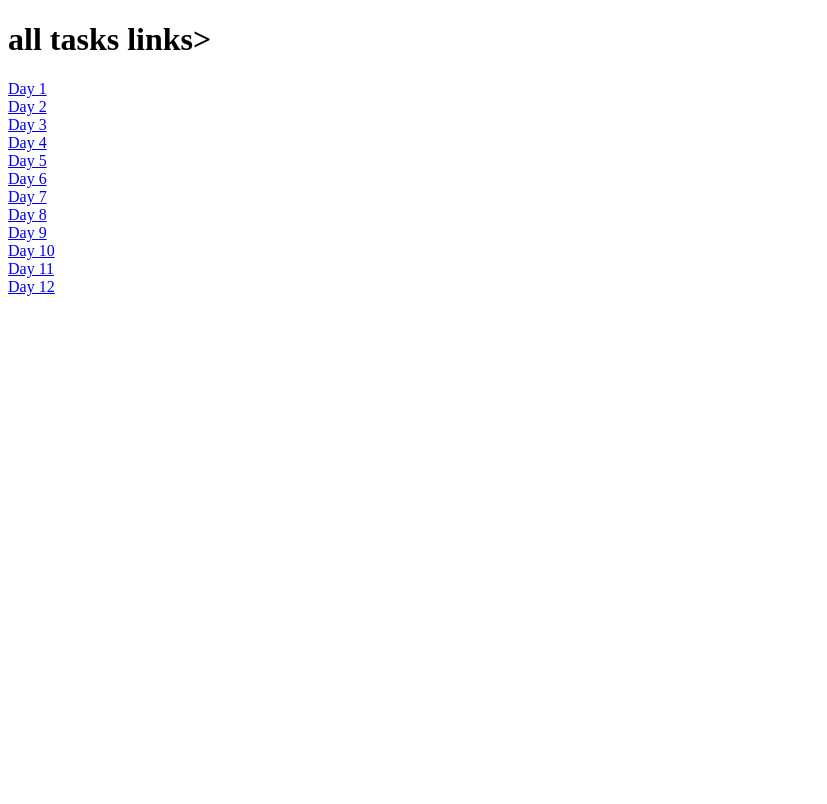
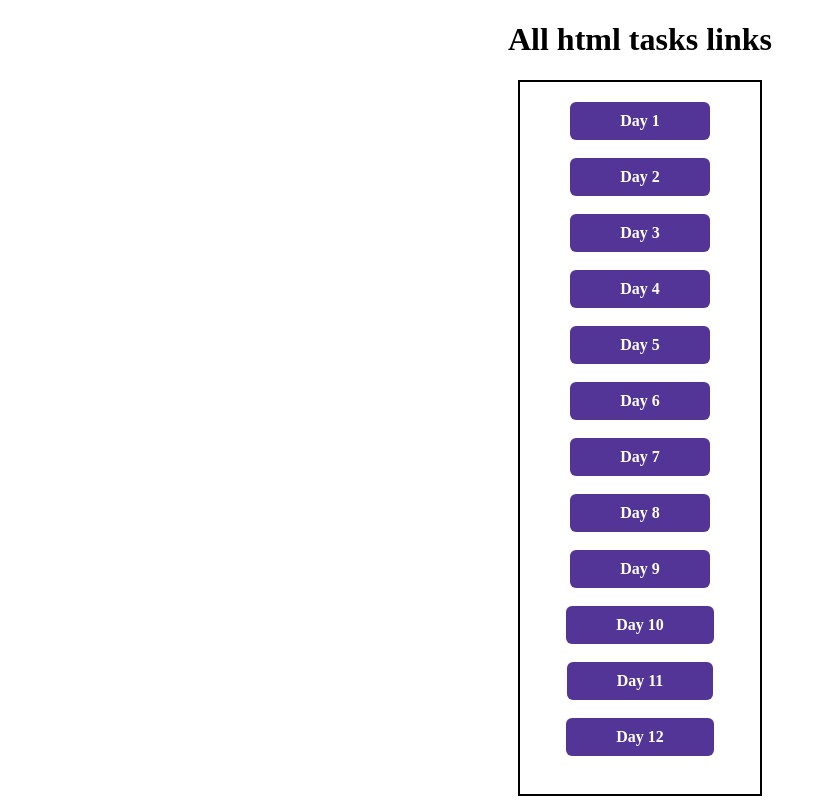
Before and after one commit to deekshitha199/html_tasks, a plain HTML site: page index.html in a window 1280 px wide. Shown: the whole page, without its empty margins (0-827 px from the left). Drawn offline with Linux system fonts and the light colour scheme.

Commit message:
Update index.html

```diff
--- a/index.html
+++ b/index.html
@@ -6,18 +6,34 @@
     <title>Document</title>
 </head>
 <body>
-    <h1> all tasks links></h1>
-    <a href="day1/index.html">Day 1</a><br>
-    <a href="day2/index.html">Day 2</a><br>
-    <a href="day3/index.html">Day 3</a><br>
-    <a href="day4/index.html">Day 4</a><br>
-    <a href="day5/index.html">Day 5</a><br>
-    <a href="day6/index.html">Day 6</a><br>
-    <a href="day7/index.html">Day 7</a><br>
-    <a href="day 8/index.html">Day 8</a><br>
-    <a href="day 9/index.html">Day 9</a><br>
-    <a href="d10forms/">Day 10</a><br>
-    <a href="d11/">Day 11</a><br>
-    <a href="day12/index.html">Day 12</a><br>
+      <center>
+    <h1> All html tasks links</h1>
+    <div style="border: 2px solid black; padding: 20px; width:200px">
+    <div style="display: inline-block; background-color: #523596; color:  rgb(255, 255, 255); padding: 10px 50px; border-radius: 6px; text-align: center; text-decoration: none; font-weight:bolder;" font size="">
+    <a href="day1/index.html" style="text-decoration: none; color: white;">Day 1</a></div><br><br>
+    <div style="display: inline-block; background-color: #523596; color:  rgb(255, 255, 255); padding: 10px 50px; border-radius: 6px; text-align: center; text-decoration: none; font-weight:bolder;" font size="">
+    <a href="day2/index.html"style="text-decoration: none; color: white;">Day 2</a></div><br><br>
+    <div style="display: inline-block; background-color: #523596; color:  rgb(255, 255, 255); padding: 10px 50px; border-radius: 6px; text-align: center; text-decoration: none; font-weight:bolder;" font size="">
+    <a href="day3/index.html"style="text-decoration: none; color: white;">Day 3</a></div><br><br>
+     <div style="display: inline-block; background-color: #523596; color:  rgb(255, 255, 255); padding: 10px 50px; border-radius: 6px; text-align: center; text-decoration: none; font-weight:bolder;" font size="">
+    <a href="day4/index.html"style="text-decoration: none; color: white;">Day 4</a></div><br><br>
+     <div style="display: inline-block; background-color: #523596; color:  rgb(255, 255, 255); padding: 10px 50px; border-radius: 6px; text-align: center; text-decoration: none; font-weight:bolder;" font size="">
+    <a href="day5/index.html"style="text-decoration: none; color: white;">Day 5</a></div><br><br>
+    <div style="display: inline-block; background-color: #523596; color:  rgb(255, 255, 255); padding: 10px 50px; border-radius: 6px; text-align: center; text-decoration: none; font-weight:bolder;" font size="">
+    <a href="day6/index.html"style="text-decoration: none; color: white;">Day 6</a></div><br><br>
+    <div style="display: inline-block; background-color: #523596; color:  rgb(255, 255, 255); padding: 10px 50px; border-radius: 6px; text-align: center; text-decoration: none; font-weight:bolder;" font size="">
+    <a href="day7/index.html"style="text-decoration: none; color: white;">Day 7</a></div><br><br>
+    <div style="display: inline-block; background-color: #523596; color:  rgb(255, 255, 255); padding: 10px 50px; border-radius: 6px; text-align: center; text-decoration: none; font-weight:bolder;" font size="">
+    <a href="day 8/index.html"style="text-decoration: none; color: white;">Day 8</a></div><br><br>
+   <div style="display: inline-block; background-color: #523596; color:  rgb(255, 255, 255); padding: 10px 50px; border-radius: 6px; text-align: center; text-decoration: none; font-weight:bolder;" font size="">
+    <a href="day 9/index.html"style="text-decoration: none; color: white;">Day 9</a></div><br><br>
+    <div style="display: inline-block; background-color: #523596; color:  rgb(255, 255, 255); padding: 10px 50px; border-radius: 6px; text-align: center; text-decoration: none; font-weight:bolder;" font size="">
+    <a href="d10forms/"style="text-decoration: none; color: white;">Day 10</a></div><br><br>
+     <div style="display: inline-block; background-color: #523596; color:  rgb(255, 255, 255); padding: 10px 50px; border-radius: 6px; text-align: center; text-decoration: none; font-weight:bolder;" font size="">
+    <a href="d11/"style="text-decoration: none; color: white;">Day 11</a></div><br><br>
+    <div style="display: inline-block; background-color: #523596; color:  rgb(255, 255, 255); padding: 10px 50px; border-radius: 6px; text-align: center; text-decoration: none; font-weight:bolder;" font size="">
+    <a href="day12/index.html"style="text-decoration: none; color: white;">Day 12</a></div><br><br>
+    </div>
+    </center>
 </body>
 </html>
```
